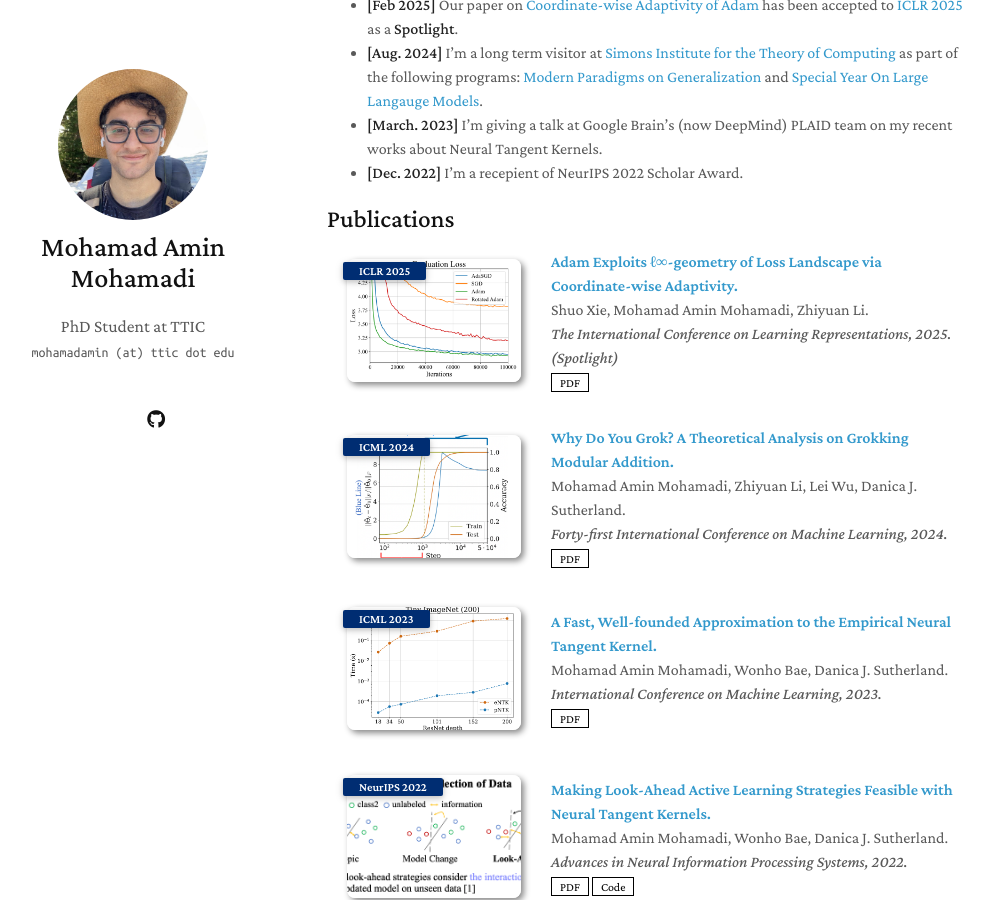
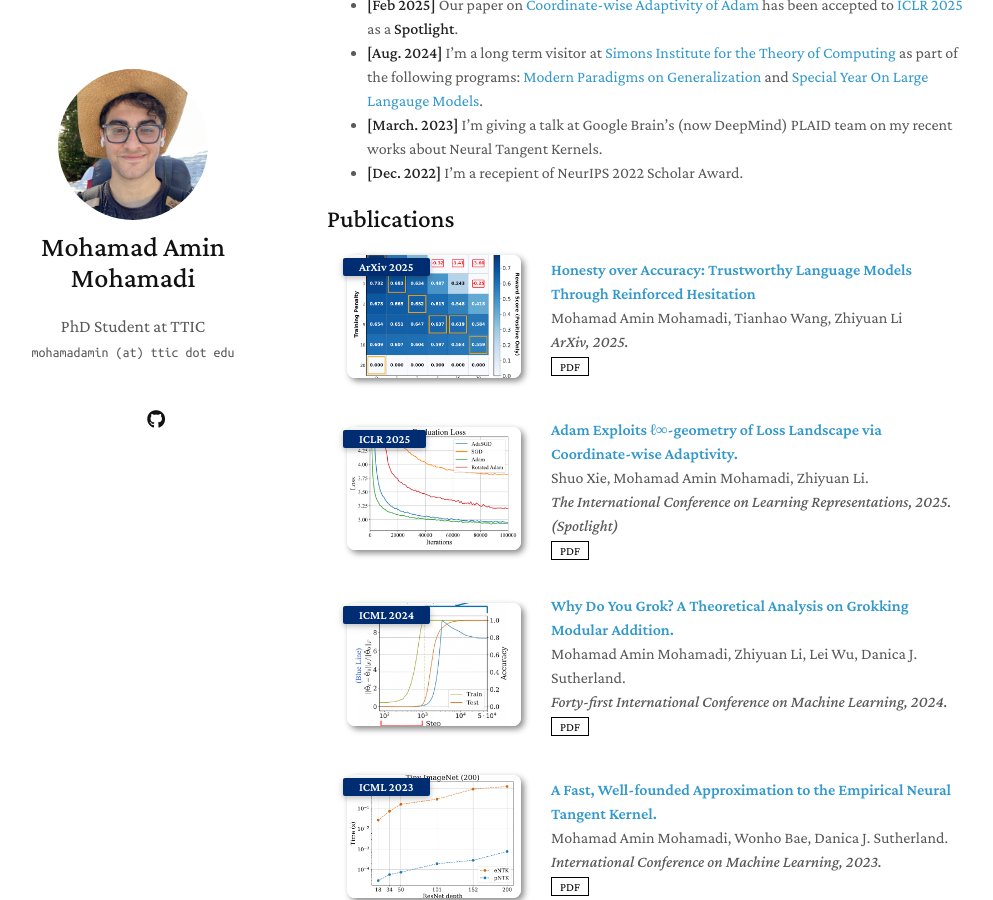
Before and after one commit to mohamad-amin/mohamad-amin.github.io, a Jekyll site: the page built from index.md, in a window 1280 px wide and 900 px high, scrolled down 318 px. Shown: the whole window, without its empty margins (143-1136 px from the left). Built offline with Jekyll 4.4.1, drawn with Linux system fonts in a browser that asks for light colours; a style sheet for code colours, icons or effects is not loaded; our own code applies the rules of GitHub Pages for plain Markdown files.

Commit message:
Add new publication: Honesty over Accuracy
Added ArXiv 2025 paper on trustworthy language models through reinforced hesitation to publications list.

```diff
--- a/_data/publications.yml
+++ b/_data/publications.yml
@@ -1,4 +1,11 @@
 main:
+
+  - title: "Honesty over Accuracy: Trustworthy Language Models Through Reinforced Hesitation"
+    authors: "Mohamad Amin Mohamadi, Tianhao Wang, Zhiyuan Li"
+    conference: "ArXiv, 2025."
+    pdf: "https://arxiv.org/abs/2511.11500"
+    conference_short: "ArXiv 2025"
+    image: "./assets/img/mohamadi2025honesty.png"
 
   - title: "Adam Exploits ℓ∞-geometry of Loss Landscape via Coordinate-wise Adaptivity."
     authors: "Shuo Xie, Mohamad Amin Mohamadi, Zhiyuan Li."
```
